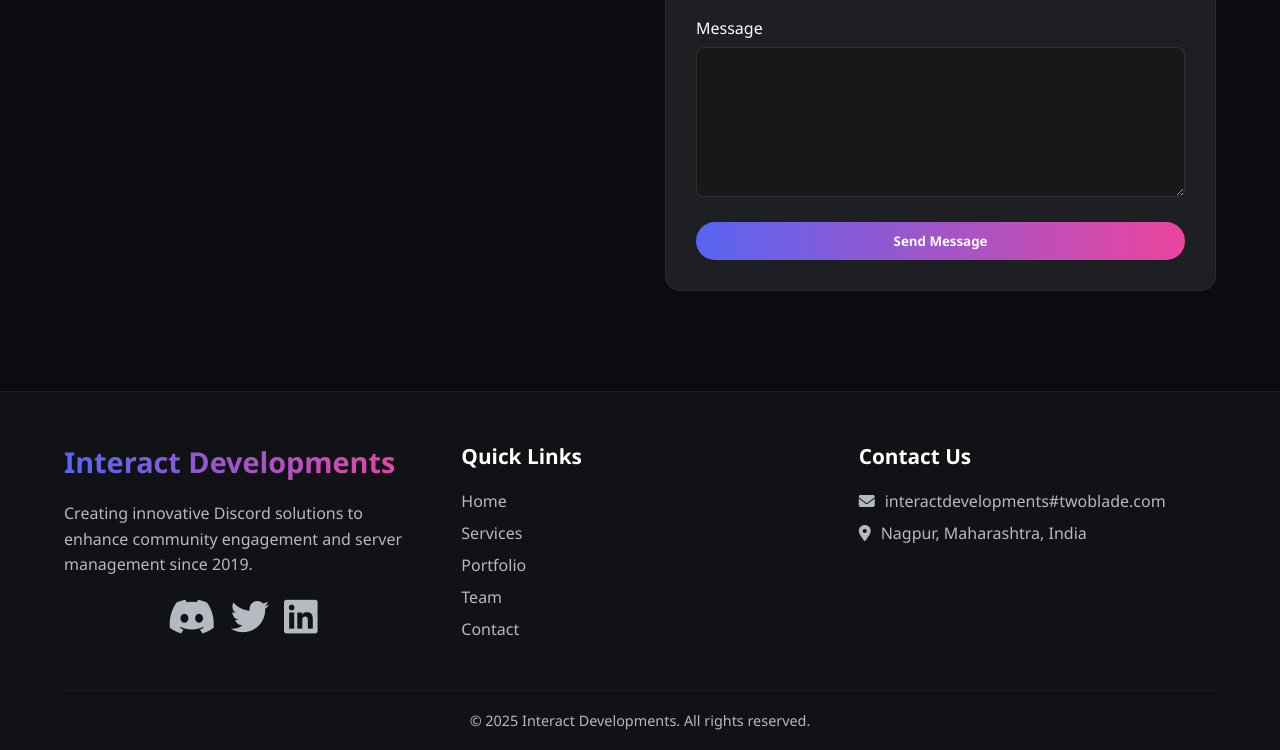
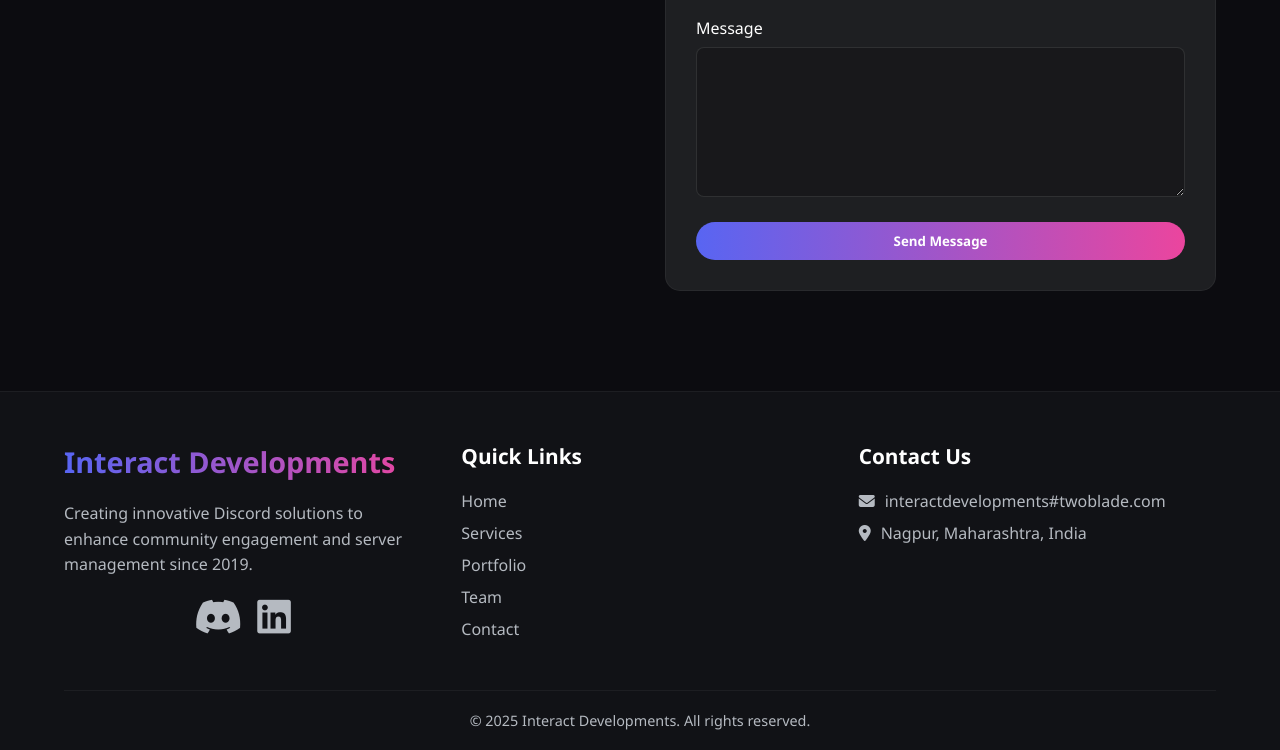
Before and after one commit to DevanshInteract/interactdevelopments, a plain HTML site: page index.html in a window 1280 px wide. Shown: the part 4558-5308 px from the top of the page. Drawn offline with Linux system fonts and the light colour scheme.

Commit message:
index.html

```diff
--- a/index.html
+++ b/index.html
@@ -994,9 +994,7 @@
                     <p>Creating innovative Discord solutions to enhance community engagement and server management since 2019.</p>
                     <div class="social-links">
                         <a href="https://discord.gg/5kAuT4yVCg"><i class="fab fa-discord fa-2x"></i></a>
-
-                        <a href="#"><i class="fab fa-twitter fa-2x"></i></a>
-                        <a href="#"><i class="fab fa-linkedin fa-2x"></i></a>
+                        <a href="https://www.linkedin.com/company/interact-developments/"><i class="fab fa-linkedin fa-2x"></i></a>
                     </div>
                 </div>
                 <div class="footer-links">
```
